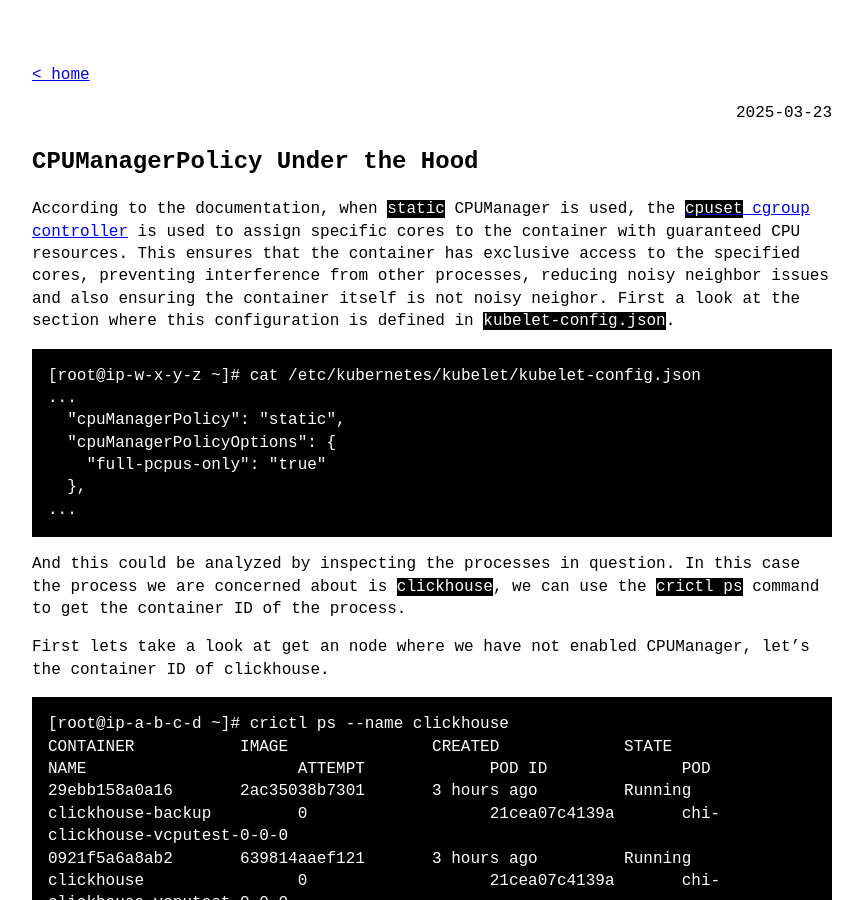
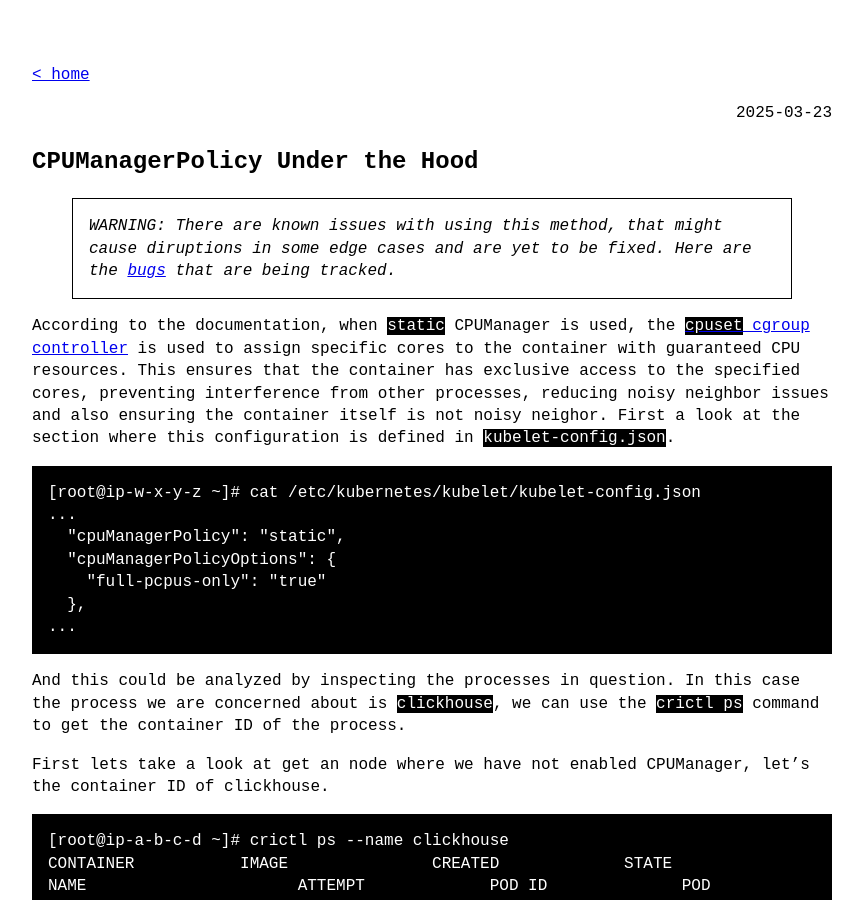
Before and after one commit to samof76/samof76.github.io, a Jekyll site: the page built from _posts/2025-03-23-cpumanagerpolicy-under-the-hood.md, in a window 1280 px wide and 900 px high. Shown: the whole window, without its empty margins (208-1071 px from the left). Built offline with Jekyll 4.4.1, drawn with Linux system fonts in a browser that asks for light colours.

Commit message:
Update a recent blog with a not on the known bugs

```diff
--- a/_posts/2025-03-23-cpumanagerpolicy-under-the-hood.md
+++ b/_posts/2025-03-23-cpumanagerpolicy-under-the-hood.md
@@ -3,6 +3,8 @@
 title: CPUManagerPolicy Under the Hood
 category: kubernetes, kubelet, cpu-manager, cpu-manager-policy
 ---
+
+> WARNING: There are known issues with using this method, that might cause diruptions in some edge cases and are yet to be fixed. Here are the [bugs](https://github.com/orgs/kubernetes/projects/185/views/1?filterQuery=cpumanager) that are being tracked.
 
 According to the documentation, when `static` CPUManager is used, the [`cpuset` cgroup controller](https://docs.kernel.org/admin-guide/cgroup-v1/cpusets.html) is used to assign specific cores to the container with guaranteed CPU resources. This ensures that the container has exclusive access to the specified cores, preventing interference from other processes, reducing noisy neighbor issues and also ensuring the container itself is not noisy neighor. First a look at the section where this configuration is defined in `kubelet-config.json`.
 
```
